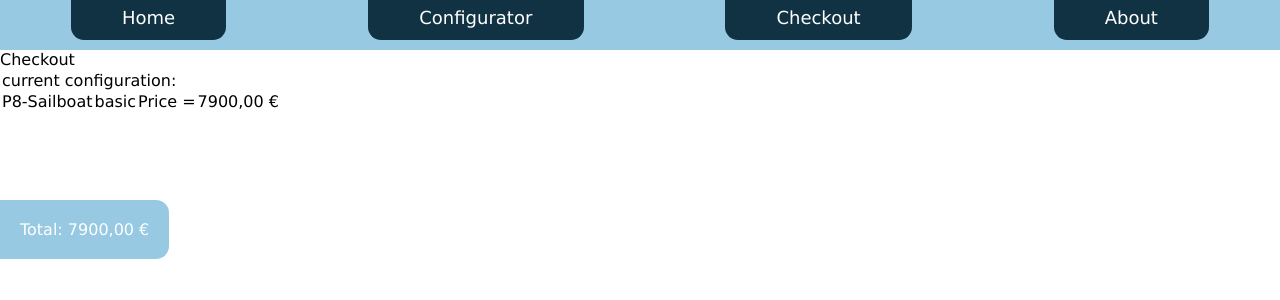
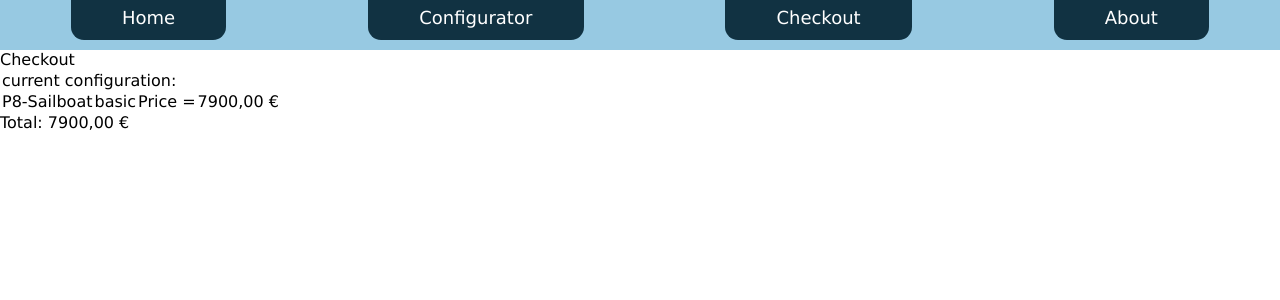
Before and after one commit to Beattraceur/3D_ProductConfigurator, a React (Vite) app: page /checkout in a window 1280 px wide. Shown: the top 300 px of the page. Built offline with nearby package versions, Linux system fonts and the light colour scheme; no server answers.

Commit message:
config css finish

```diff
--- a/css/config-menu.css
+++ b/css/config-menu.css
@@ -99,3 +99,13 @@
 	padding: 10px;
 	border-top-left-radius: 13px;
 }
+.display-total {
+	margin-top: -36px;
+	border: none;
+	position: absolute;
+	left: 0px;
+	color: var(--text-color);
+	background-color: var(--transp-back);
+	padding: 10px 10px 7px 10px;
+	border-top-right-radius: 13px;
+}
--- a/css/layout.css
+++ b/css/layout.css
@@ -41,15 +41,6 @@ body {
 .Stage {
 	/* border: solid 3px rgb(0, 255, 8); */
 }
-.display-total {
-	position: absolute;
-	color: var(--text-color);
-	background-color: var(--transp-back);
-	top: 200px;
-	padding: 20px;
-	border-top-right-radius: 13px;
-	border-bottom-right-radius: 13px;
-}
 
 .config-menu {
 	position: absolute;
--- a/src/components/Calculator.jsx
+++ b/src/components/Calculator.jsx
@@ -51,7 +51,7 @@ function TotalPrice({ priceData, config }) {
 
 		setTotalPrice(getFormattedPrice(newTotalPrice, ' €'));
 	}, [priceData, config]);
-	return <p className="display-total">Total: {totalPrice}</p>;
+	return <p className="total">Total: {totalPrice}</p>;
 }
 
 function ConfigList({ priceData, config, productData }) {
--- a/src/components/ConfigMenu.jsx
+++ b/src/components/ConfigMenu.jsx
@@ -6,6 +6,7 @@ import {
 } from './ConfigHandler.jsx';
 import { Link } from 'wouter';
 import { getFormattedPrice } from '../hooks/getFormatedPrice.js';
+import Calculator from './Calculator.jsx';
 
 export default function ConfigMenu() {
 	const [productData, setProductData, priceData, setPriceData] =
@@ -20,6 +21,9 @@ export default function ConfigMenu() {
 
 	return (
 		<div className="config-menu">
+			<div className="display-total">
+				<Calculator display="total" />
+			</div>
 			{/* MainMenu */}
 			<div className="main-menu">
 				<button
--- a/src/components/Configurator.jsx
+++ b/src/components/Configurator.jsx
@@ -15,7 +15,7 @@ export default function Configurator() {
 			<Helmet title="Configurator" />
 
 			<ProductStage />
-			<Calculator display="total" />
+
 			<ConfigMenu />
 		</div>
 	);
```
